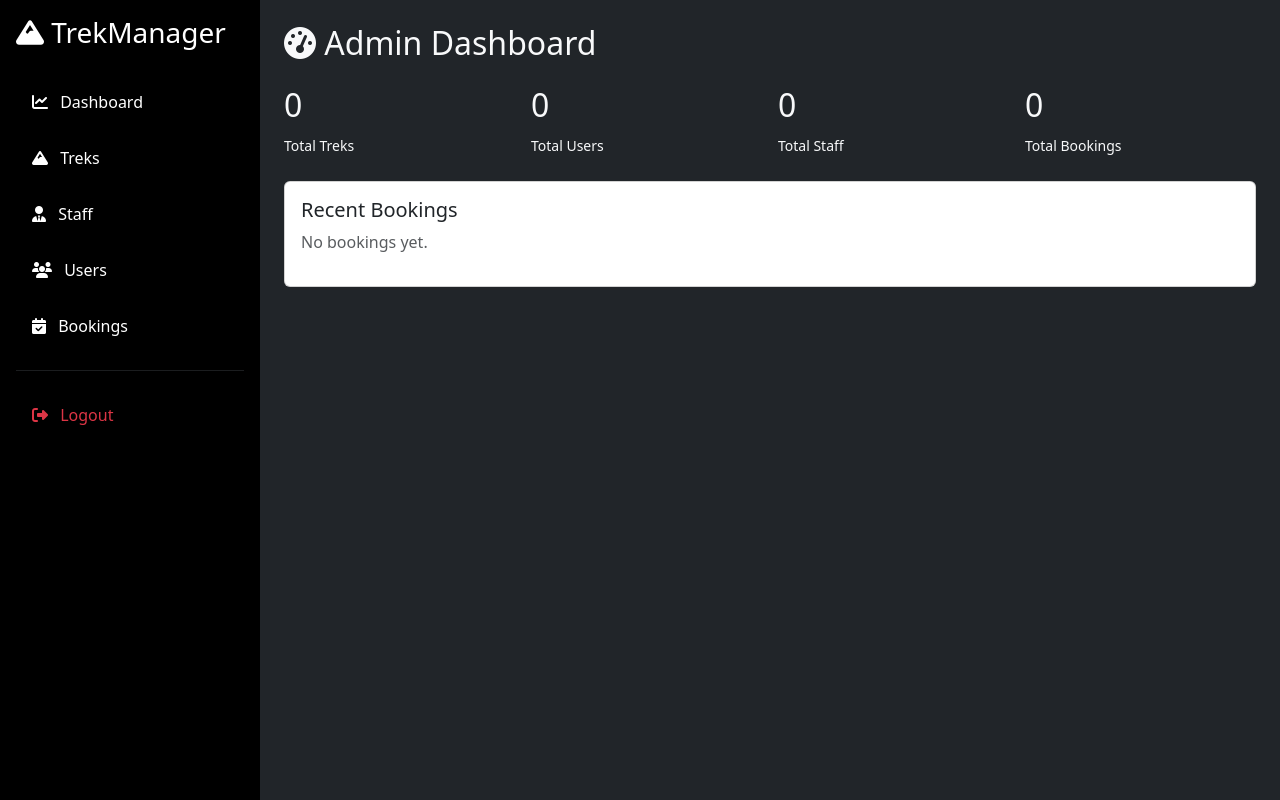
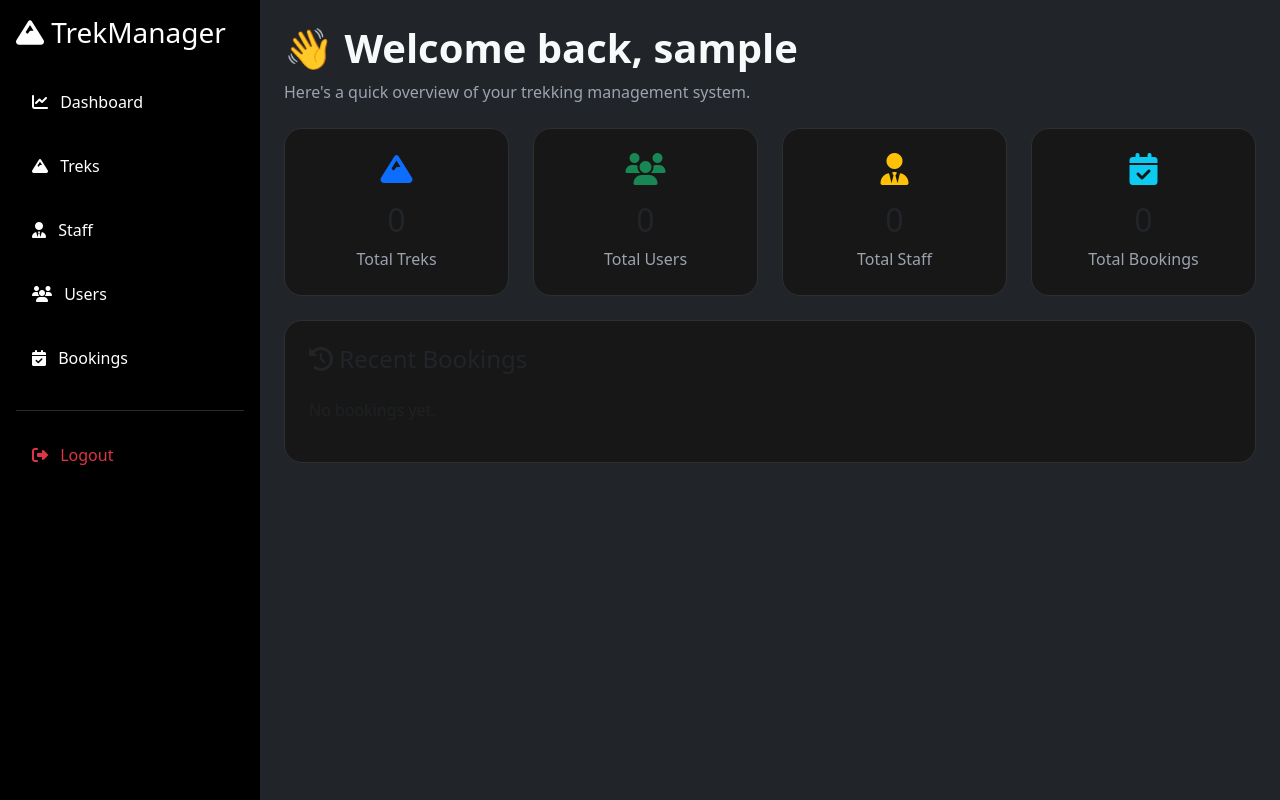
Before and after one commit to i-shashikant/GoGhummi-Trekking-Management-App, a Flask app: page /admin/ in a window 1280 px wide. Run offline with Flask 3, Linux system fonts and the light colour scheme; the visitor is signed in with stand-in values (Sample User, id 1).

Commit message:
Ui and Dash Update

```diff
--- a/static/css/style.css
+++ b/static/css/style.css
@@ -34,3 +34,49 @@
     text-align: center;
     margin-top: 30px;
 } */
+
+.card-trek{
+    background:#171717;
+    border:1px solid #2f2f2f;
+    border-radius:18px;
+    transition:.25s;
+}
+
+.card-trek:hover{
+    transform:translateY(-4px);
+    box-shadow:0 10px 30px rgba(0,0,0,.35);
+}
+
+.table{
+    color:white;
+}
+
+.table thead{
+    border-color:#444;
+}
+
+.table td,
+.table th{
+    border-color:#333;
+}
+
+.text-secondary{
+    color:#9ca3af !important;
+}
+
+.list-group-item.active{
+    background:#0d6efd !important;
+    border-radius:12px;
+    color:white !important;
+    font-weight:600;
+}
+
+.list-group-item{
+    margin-bottom:8px;
+    border-radius:12px;
+    transition:.2s;
+}
+
+.list-group-item:hover{
+    transform:translateX(6px);
+}
--- a/templates/admin/dashboard.html
+++ b/templates/admin/dashboard.html
@@ -3,33 +3,52 @@
 {% block title %}Admin Dashboard | TrekManager{% endblock %}
 {% block sidebar %}{{ nav.admin_sidebar() }}{% endblock %}
 {% block content %}
-<h2 class="mb-4"><i class="fa-solid fa-gauge-high"></i> Admin Dashboard</h2>
+<div class="mb-4">
 
-<div class="row g-3 mb-4">
-    <div class="col-md-3 col-6">
-        <div class="stat-card bg-stat-1">
+    <h1 class="fw-bold">
+        👋 Welcome back, {{ session["username"] }}
+    </h1>
+
+    <p class="text-secondary">
+        Here's a quick overview of your trekking management system.
+    </p>
+
+</div>
+
+<div class="row g-4 mb-4">
+
+    <div class="col-md-3">
+        <div class="card card-trek text-center p-4 h-100">
+            <i class="fa-solid fa-mountain fa-2x text-primary mb-3"></i>
             <h2>{{ total_treks }}</h2>
-            <small>Total Treks</small>
+            <p class="mb-0 text-secondary">Total Treks</p>
         </div>
     </div>
-    <div class="col-md-3 col-6">
-        <div class="stat-card bg-stat-2">
+
+    <div class="col-md-3">
+        <div class="card card-trek text-center p-4 h-100">
+            <i class="fa-solid fa-users fa-2x text-success mb-3"></i>
             <h2>{{ total_users }}</h2>
-            <small>Total Users</small>
+            <p class="mb-0 text-secondary">Total Users</p>
         </div>
     </div>
-    <div class="col-md-3 col-6">
-        <div class="stat-card bg-stat-3">
+
+    <div class="col-md-3">
+        <div class="card card-trek text-center p-4 h-100">
+            <i class="fa-solid fa-user-tie fa-2x text-warning mb-3"></i>
             <h2>{{ total_staff }}</h2>
-            <small>Total Staff</small>
+            <p class="mb-0 text-secondary">Total Staff</p>
         </div>
     </div>
-    <div class="col-md-3 col-6">
-        <div class="stat-card bg-stat-4">
+
+    <div class="col-md-3">
+        <div class="card card-trek text-center p-4 h-100">
+            <i class="fa-solid fa-calendar-check fa-2x text-info mb-3"></i>
             <h2>{{ total_bookings }}</h2>
-            <small>Total Bookings</small>
+            <p class="mb-0 text-secondary">Total Bookings</p>
         </div>
     </div>
+
 </div>
 
 {% if pending_staff > 0 %}
@@ -40,8 +59,11 @@
 </div>
 {% endif %}
 
-<div class="card card-trek p-3">
-    <h5>Recent Bookings</h5>
+<div class="card card-trek p-4">
+    <h4 class="mb-4">
+        <i class="fa-solid fa-clock-rotate-left"></i>
+        Recent Bookings
+    </h4>
     {% if recent_bookings %}
     <table class="table table-hover mt-2">
         <thead><tr><th>Booking ID</th><th>User</th><th>Trek</th><th>Status</th><th>Date</th></tr></thead>
--- a/templates/layouts/dashboard.html
+++ b/templates/layouts/dashboard.html
@@ -15,6 +15,7 @@
 </head>
 
 <body class="bg-dark text-light">
+{% set current = request.endpoint %}
 
 <div class="d-flex">
 
```
